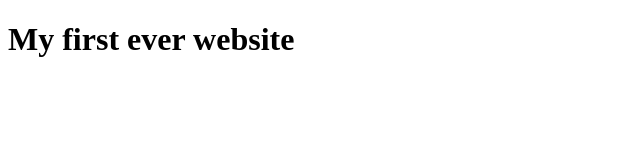
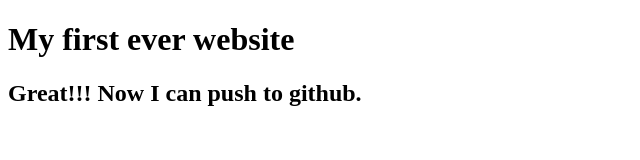
Before and after one commit to sanjoybiswas-CSE/my-first-website, a plain HTML site: page index.html in a window 1280 px wide. Shown: the whole page, without its empty margins (0-640 px from the left). Drawn offline with Linux system fonts and the light colour scheme.

Commit message:
learned github

```diff
--- a/index.html
+++ b/index.html
@@ -7,5 +7,6 @@
 </head>
 <body>
     <h1>My first ever website</h1>
+    <h2>Great!!! Now I can push to github.</h2>
 </body>
 </html>
```
